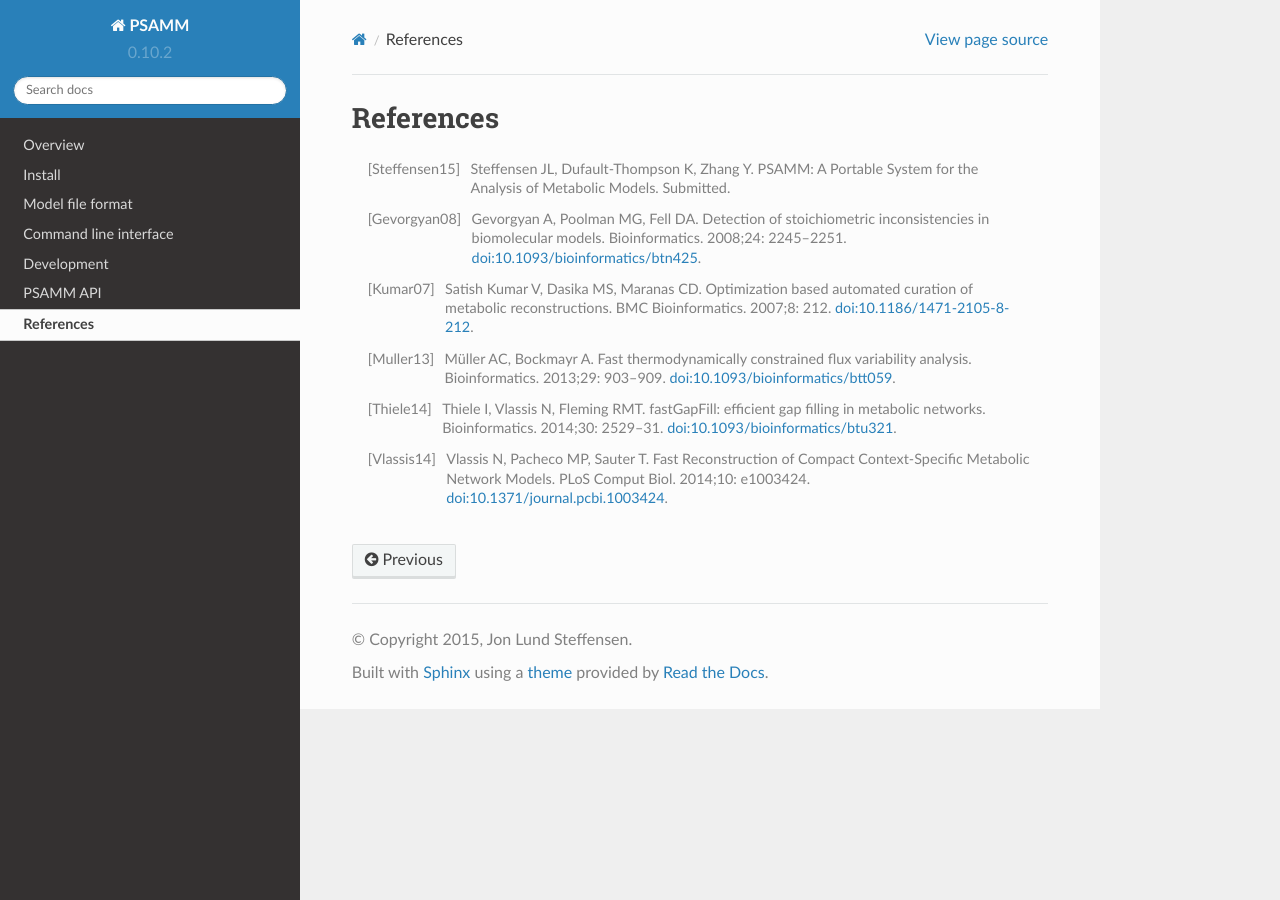
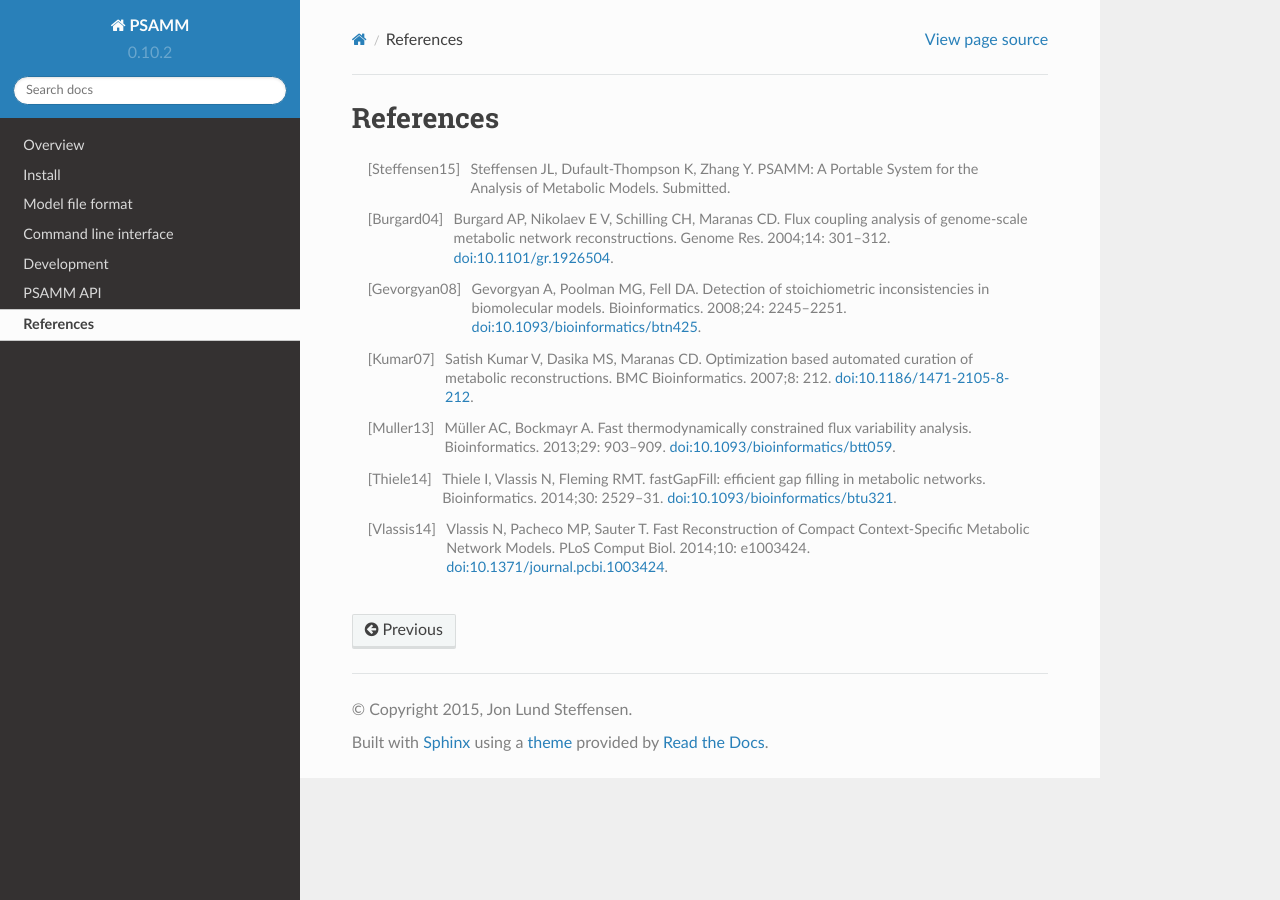
Before and after one commit to zhanglab/psamm, a Sphinx documentation site: the page built from docs/references.rst, in a window 1280 px wide. Built offline with Sphinx 7.4.7 and the Read the Docs theme 2.0.0, drawn with Linux system fonts in a browser that asks for light colours; the version number is read from the project's files by our own code.

Commit message:
docs: Add documentation for fluxcoupling module

```diff
--- a/docs/api.rst
+++ b/docs/api.rst
@@ -16,6 +16,7 @@
    expression_boolean
    fastcore
    fluxanalysis
+   fluxcoupling
    formula
    gapfill
    lpsolver_lp
--- /dev/null
+++ b/docs/fluxcoupling.rst
@@ -0,0 +1,6 @@
+
+``psamm.fluxcoupling`` -- Flux coupling analysis
+================================================
+
+.. automodule:: psamm.fluxcoupling
+   :members:
--- a/docs/references.rst
+++ b/docs/references.rst
@@ -5,6 +5,9 @@
 .. [Steffensen15] Steffensen JL, Dufault-Thompson K, Zhang Y. PSAMM: A Portable
     System for the Analysis of Metabolic Models. Submitted.
 
+.. [Burgard04] Burgard AP, Nikolaev E V, Schilling CH, Maranas CD. Flux
+    coupling analysis of genome-scale metabolic network reconstructions.
+    Genome Res. 2004;14: 301–312. :doi:`10.1101/gr.1926504`.
 .. [Gevorgyan08] Gevorgyan A, Poolman MG, Fell DA. Detection of stoichiometric
     inconsistencies in biomolecular models. Bioinformatics. 2008;24: 2245–2251.
     :doi:`10.1093/bioinformatics/btn425`.
```
